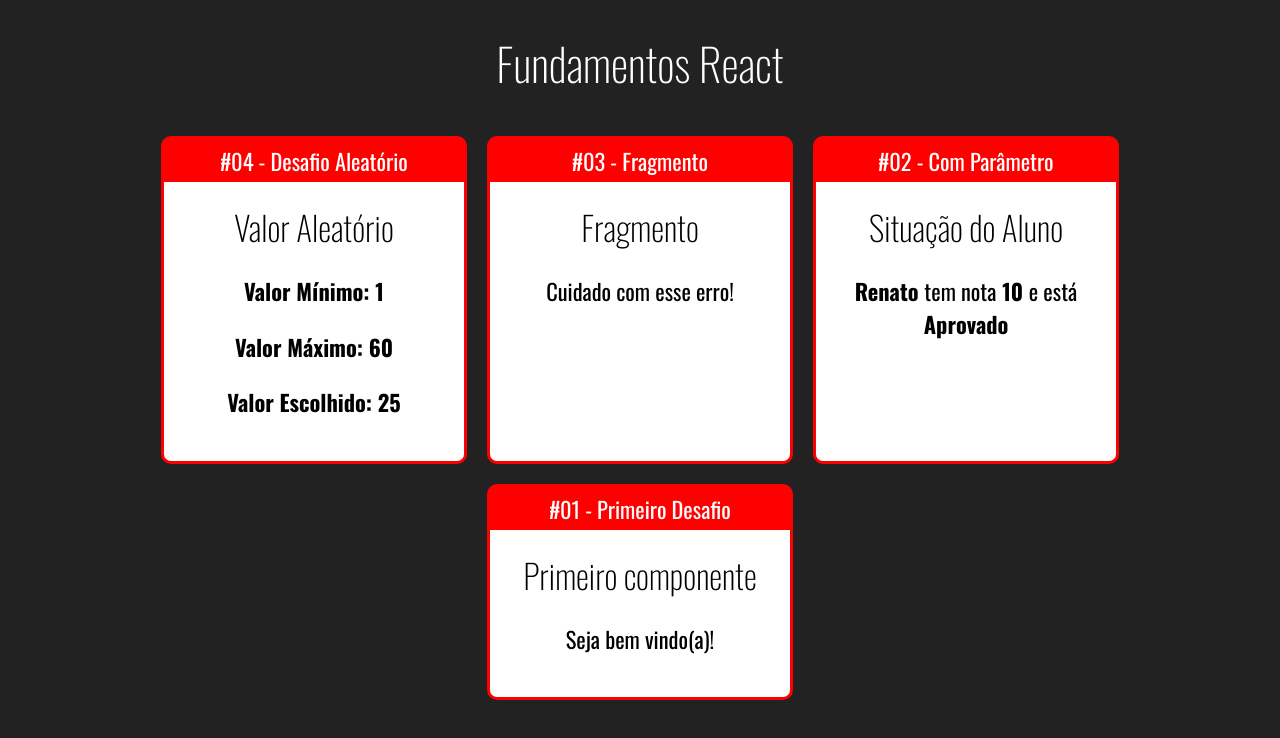
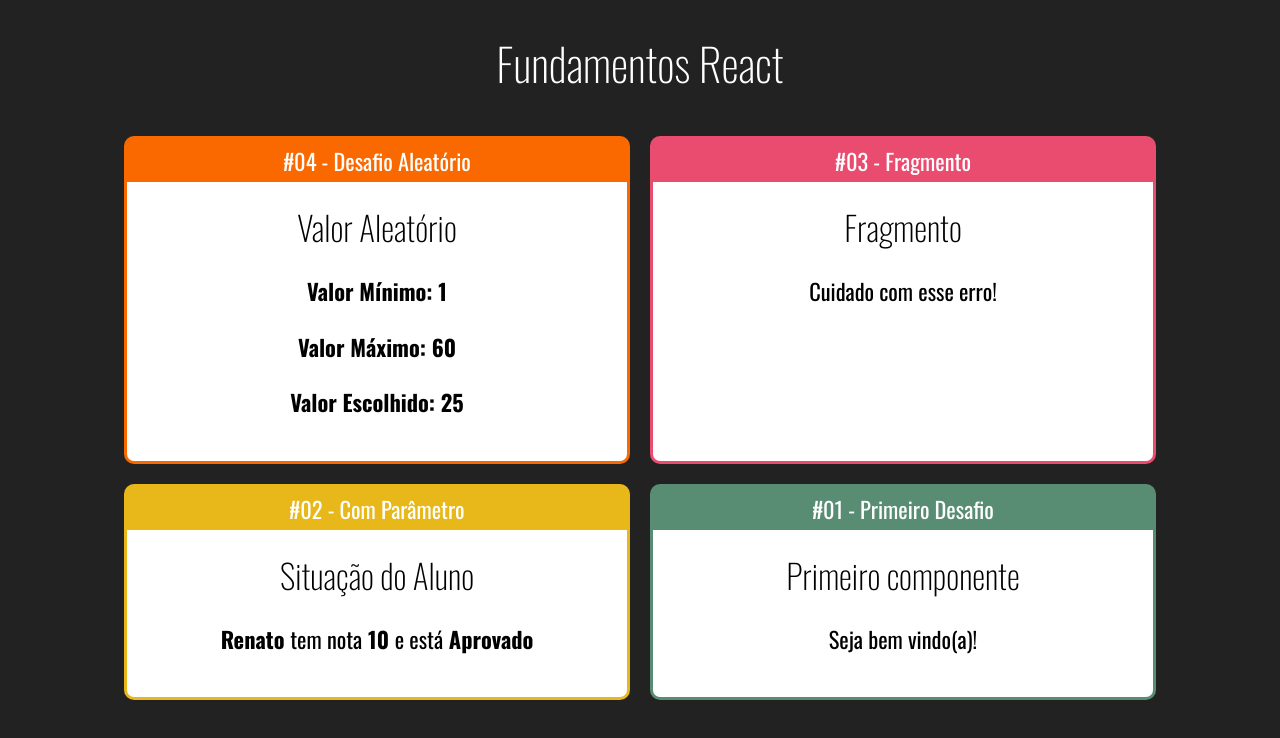
Before and after one commit to renatolobo1/Curso-react, a React (Create React App) app: page / in a window 1280 px wide. Shown: the top 738 px of the page. Built offline with nearby package versions, Linux system fonts and the light colour scheme.

Commit message:
Componente card #03

```diff
--- a/src/App.jsx
+++ b/src/App.jsx
@@ -12,16 +12,16 @@
     <h1> Fundamentos React </h1>
     <div className="Cards">
 
-      <Card titulo="#04 - Desafio Aleatório">
+      <Card titulo="#04 - Desafio Aleatório" color="#FA6900">
         <Aleatório min={1} max={60} />
 
       </Card>
 
-      <Card titulo="#03 - Fragmento">
+      <Card titulo="#03 - Fragmento" color="#E94C6F">
         <Fragmento />
       </Card>
 
-      <Card titulo="#02 - Com Parâmetro">
+      <Card titulo="#02 - Com Parâmetro" color="#E8B71A">
         <ComParametro
           titulo="Situação do Aluno"
           aluno="Renato "
@@ -29,7 +29,7 @@
         />
       </Card>
 
-      <Card titulo="#01 - Primeiro Desafio">
+      <Card titulo="#01 - Primeiro Desafio" color="#588C73">
         <Primeiro></Primeiro>
       </Card>
     </div>
--- a/src/components/layout/Card.css
+++ b/src/components/layout/Card.css
@@ -1,14 +1,14 @@
 .Card {
-  background-color:red;
-  border: 3px solid red;
+
+  border: 3px solid;
   border-radius: 10px;
   overflow: hidden;
   margin: 10px;
 
   display: flex;
   flex-direction: column;
-  min-width: 300px;
-  max-width: 300px;
+  min-width: 500px;
+  max-width: 500px;
 }
 
 .Card .Title {
--- a/src/components/layout/Card.jsx
+++ b/src/components/layout/Card.jsx
@@ -2,8 +2,12 @@
 import './Card.css';
 
 export default (props) => {
+  const cardStyle = {
+    backgroundColor: props.color || '#f00',
+    borderColor: props.color || '#F00',
+  }
   return (
-  <div className="Card">
+  <div className="Card" style={cardStyle}>
     <div className="Title">{props.titulo}</div>
     <div className="Content">
      {props.children}
```
